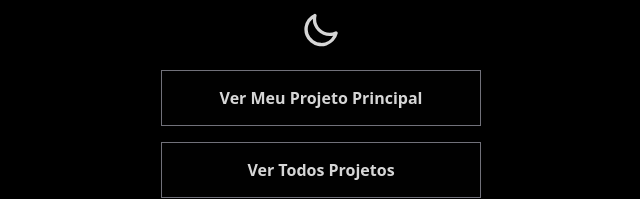
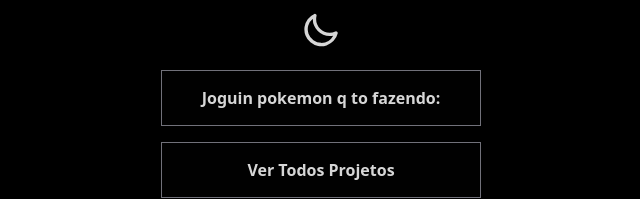
Before and after one commit to xyztavo/DaisyDevLinks, a React (Vite) app: page / in a window 1280 px wide. Shown: the part 203-402 px from the top of the page, without its empty margins (319-959 px from the left). Built offline with nearby package versions, Linux system fonts and the light colour scheme.

Commit message:
add new projects

```diff
--- a/src/App.tsx
+++ b/src/App.tsx
@@ -12,7 +12,7 @@
         username="@ustav"
       />
       <ThemeSwitch />
-      <Button title="Ver Meu Projeto Principal" link="https://umoviesustav.vercel.app/" />
+      <Button title="Joguin pokemon q to fazendo:" link="https://pokedoro.vercel.app/" />
       <Button title="Ver Todos Projetos" link="https://uprojects.vercel.app/" />
       <Button title="Ver meu Github" link="https://github.com/gustafer" />
       <Button title="Ver código deste projeto." link="https://github.com/gustafer/DaisyDevLinks" />
```
